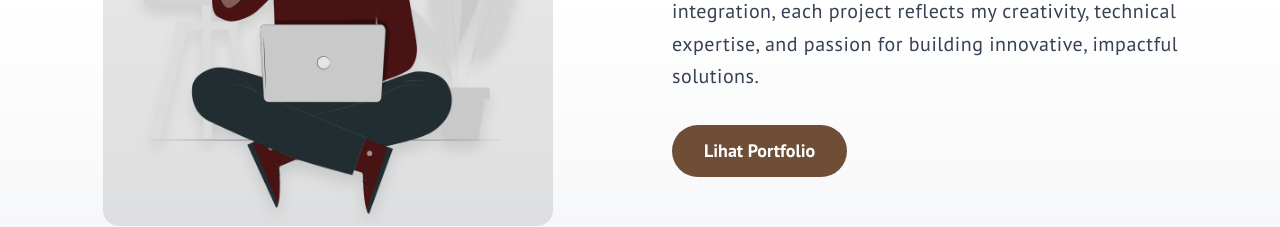
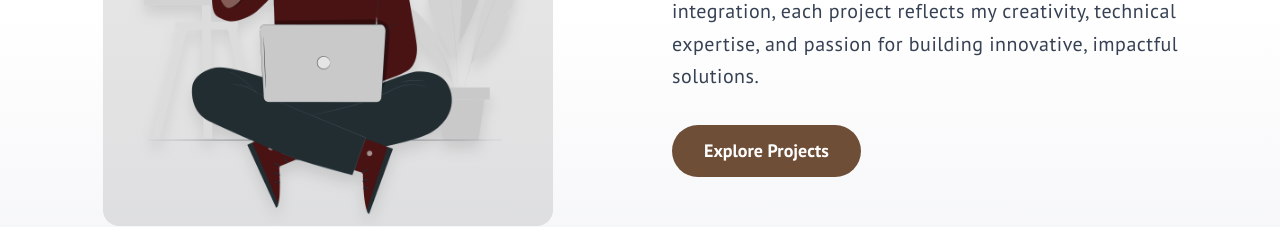
Before and after one commit to zeppyx13/Profile, a Next.js app: page / in a window 1280 px wide. Shown: the part 1600-1827 px from the top of the page. Built offline with nearby package versions, Linux system fonts and the light colour scheme.

Commit message:
typografi

```diff
--- a/src/components/PageSection/index.tsx
+++ b/src/components/PageSection/index.tsx
@@ -10,7 +10,7 @@ const PageSection = () => {
         <SectionItem
           title="Portfolio"
           description="Discover my projects that showcase my skills in web development and IoT systems. From dynamic web apps, robotic systems, AI, and smart IoT devices with real-time data integration, each project reflects my creativity, technical expertise, and passion for building innovative, impactful solutions."
-          buttonText="Lihat Portfolio"
+          buttonText="Explore Projects"
           buttonLink="/Portfolio"
           imageSrc="/images/portfolio.png"
         />
```
